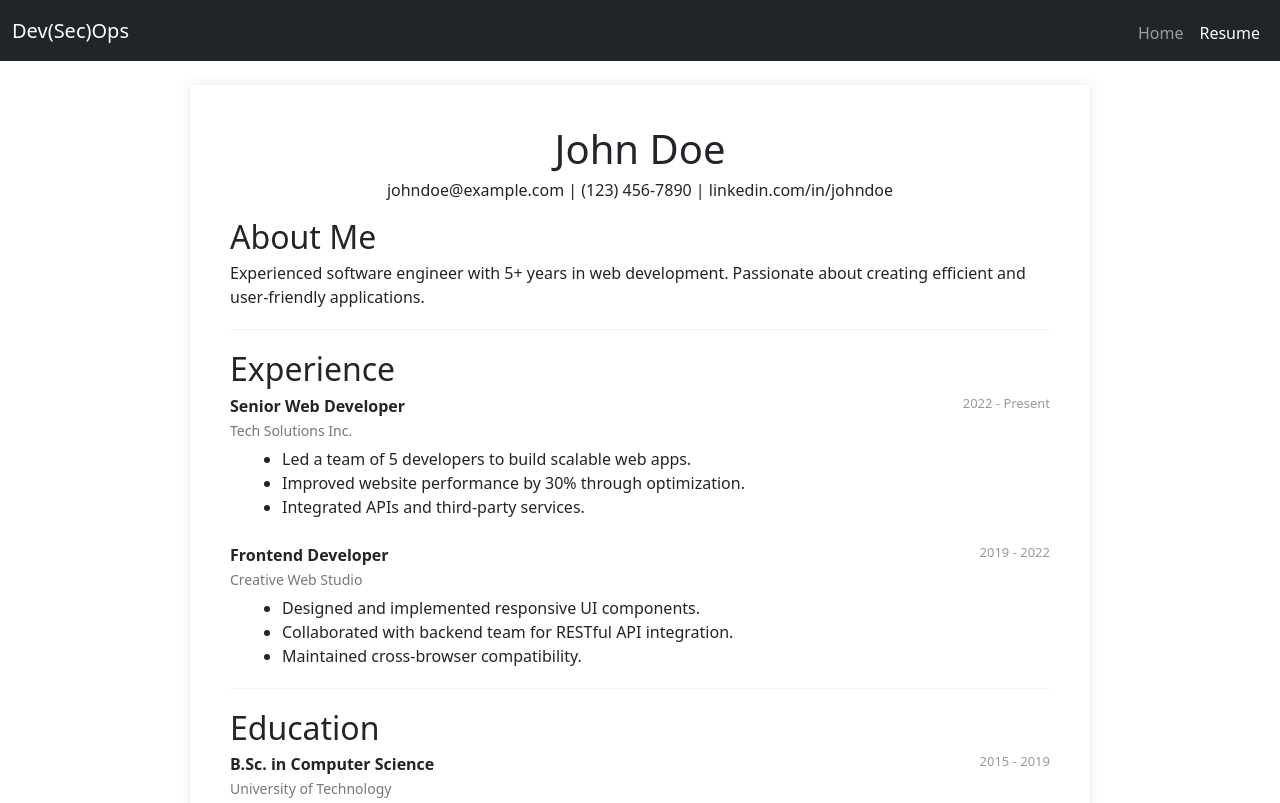
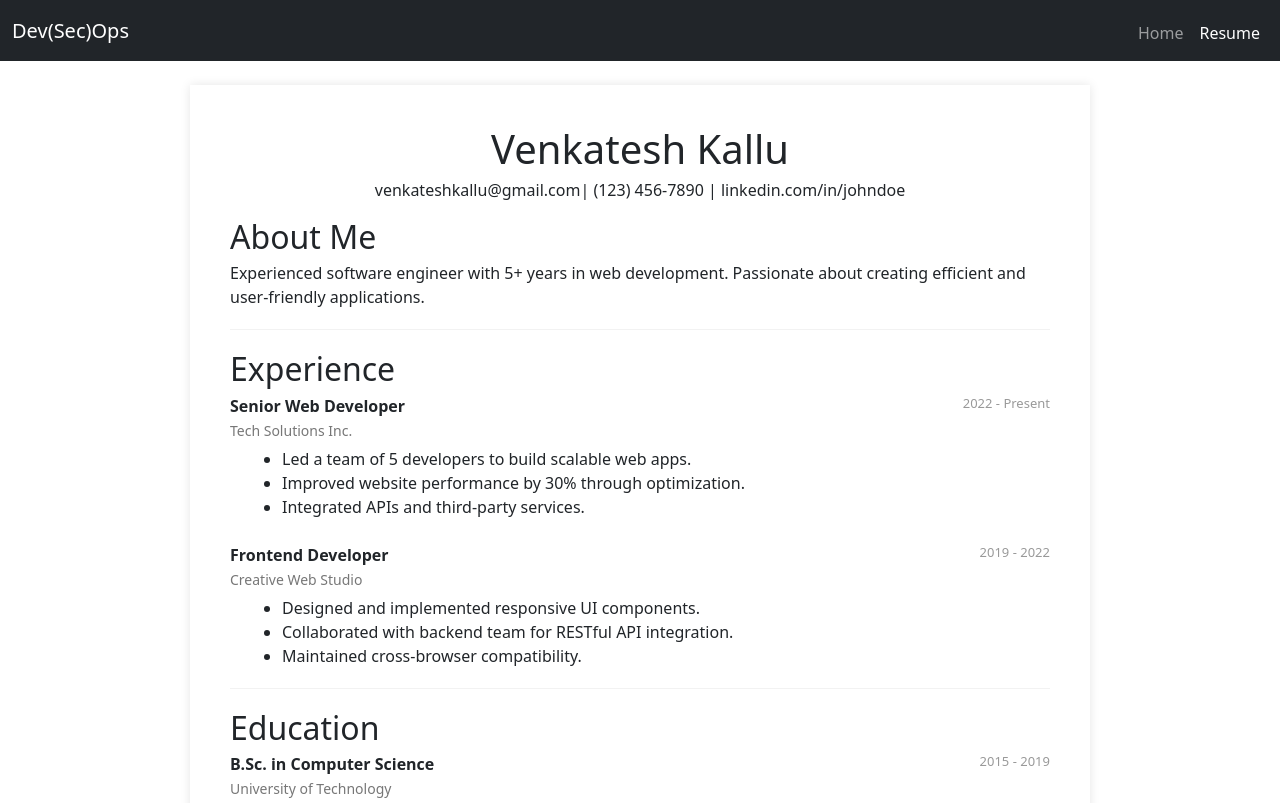
Before and after one commit to venkateshkallu/venkateshkallu.github.io, a plain HTML site: page resume.html in a window 1280 px wide. Shown: the top 803 px of the page. Drawn offline with nearby package versions, Linux system fonts and the light colour scheme.

```diff
--- a/resume.html
+++ b/resume.html
@@ -60,8 +60,8 @@
     <!-- Resume content -->
     <div class="resume-container mt-4">
         <div class="text-center">
-            <h1>John Doe</h1>
-            <p>johndoe@example.com | (123) 456-7890 | linkedin.com/in/johndoe</p>
+            <h1>Venkatesh Kallu</h1>
+            <p>venkateshkallu@gmail.com| (123) 456-7890 | linkedin.com/in/johndoe</p>
         </div>
 
         <div>
```
Also changed, not shown: index.html (+1 -0 lines).
